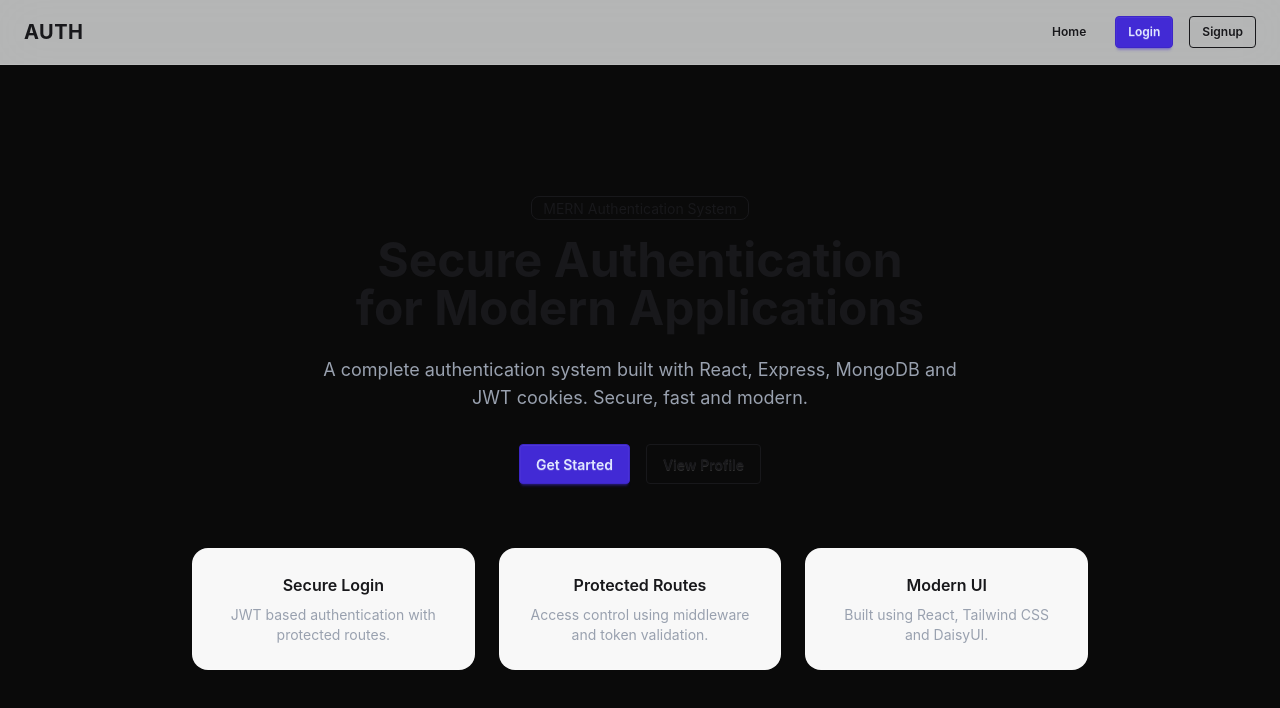
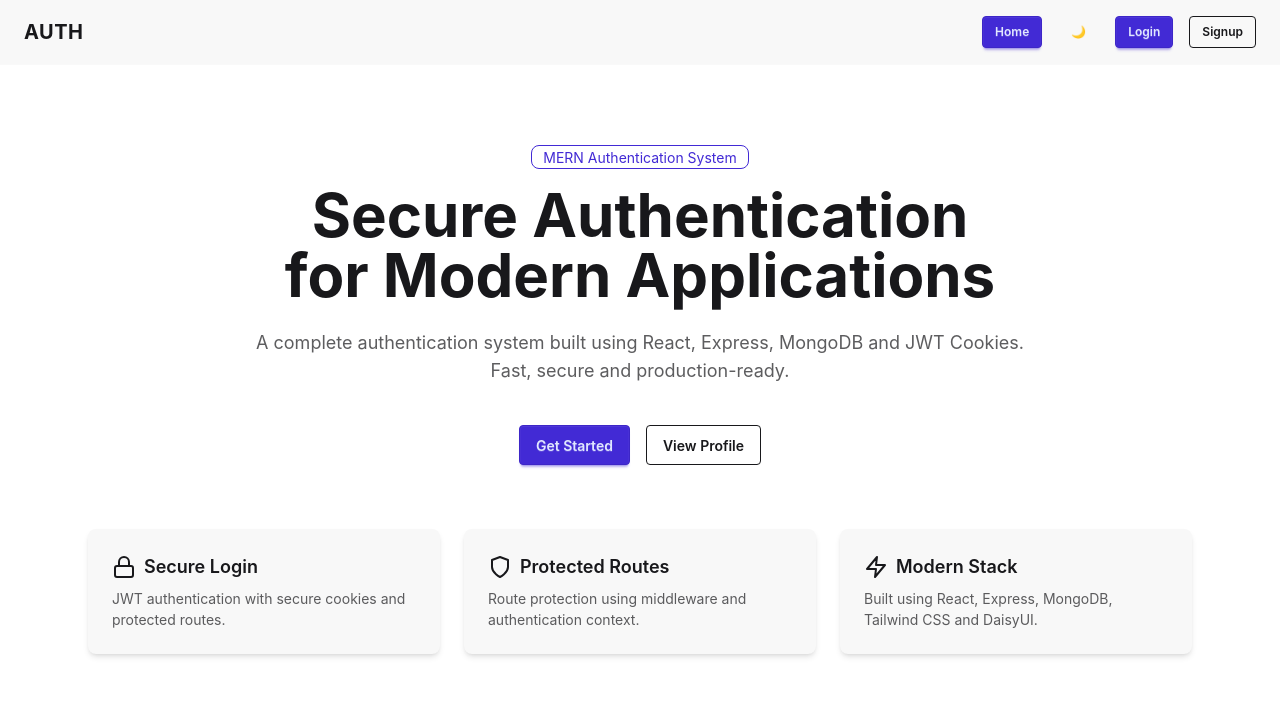
Before and after one commit to Prathviesh1211/mern-auth-practice, a React app in the folder frontend/: page / in a window 1280 px wide. Shown: the top 708 px of the page. Built offline with nearby package versions, Linux system fonts and the light colour scheme; no server answers; the HTML template or start-up script is replaced by a standard one.

Commit message:
Add Theme Toggle with context

```diff
--- a/frontend/package.json
+++ b/frontend/package.json
@@ -13,6 +13,7 @@
     "axios": "^1.17.0",
     "react": "^19.2.6",
     "react-dom": "^19.2.6",
+    "react-icons": "^5.6.0",
     "react-router-dom": "^7.17.0",
     "sonner": "^2.0.7"
   },
--- a/frontend/src/App.jsx
+++ b/frontend/src/App.jsx
@@ -8,7 +8,7 @@ import ProtectedRoute from "./components/ProtectedRoute";
 
 function App() {
   return (
-    <div className="min-h-screen bg-neutral-950 relative overflow-hidden">
+    <div className="min-h-screen bg-base-100/70 text-base-content relative overflow-hidden">
       {/* <div className="absolute top-0 left-0 h-96 w-96 rounded-full bg-blue-500/10 blur-3xl"> */}
       <Navbar />
       <Routes>
--- a/frontend/src/components/Navbar.jsx
+++ b/frontend/src/components/Navbar.jsx
@@ -1,12 +1,14 @@
 import { Link } from "react-router-dom";
 import { toast } from "sonner";
 import { logoutUser } from "../services/authServices";
-import { useNavigate } from "react-router-dom";
+import { useNavigate, NavLink } from "react-router-dom";
 import useAuth from "../hooks/useAuth";
+import useTheme from "../hooks/useTheme";
 
 const Navbar = () => {
   const navigate = useNavigate();
-  const { setUser, setIsAuthenticated,isAuthenticated } = useAuth();
+  const { setUser, setIsAuthenticated, isAuthenticated } = useAuth();
+  const { theme, toggleTheme } = useTheme();
 
   const handleLogout = async () => {
     try {
@@ -23,22 +25,40 @@ const Navbar = () => {
   };
 
   return (
-    <nav className="sticky top-0 z-50 border-b border-white/10 bg-base-100/70 backdrop-blur-xl">
+    <nav className="sticky top-0 z-50 border-b border-white/10 bg-base-200 backdrop-blur-xl">
       <div className="max-w-7xl mx-auto px-6 h-16 flex items-center justify-between">
         <Link to="/" className="text-xl font-bold tracking-wide">
           AUTH
         </Link>
 
         <div className="flex items-center gap-4">
-          <Link to="/" className="btn btn-ghost btn-sm">
+          <NavLink
+            to="/"
+            className={({ isActive }) =>
+              isActive
+                ? "btn btn-primary btn-sm pointer-events-none"
+                : "btn btn-ghost btn-sm"
+            }
+          >
             Home
-          </Link>
+          </NavLink>
+
+          <button className="btn btn-ghost btn-sm" onClick={toggleTheme}>
+            {theme === "light" ? "🌙" : "☀️"}
+          </button>
 
           {isAuthenticated ? (
             <>
-              <Link to="/profile" className="btn btn-ghost btn-sm">
+              <NavLink
+                to="/profile"
+                className={({ isActive }) =>
+                  isActive
+                    ? "btn btn-primary btn-sm pointer-events-none"
+                    : "btn btn-ghost btn-sm"
+                }
+              >
                 Profile
-              </Link>
+              </NavLink>
 
               <button className="btn btn-primary btn-sm" onClick={handleLogout}>
                 Logout
--- /dev/null
+++ b/frontend/src/context/ThemeContext.jsx
@@ -0,0 +1,39 @@
+import { createContext, useEffect, useState } from "react";
+
+export const ThemeContext = createContext();
+
+export const ThemeProvider = ({ children }) => {
+
+  const [theme, setTheme] = useState(
+    localStorage.getItem("theme") || "light"
+  );
+
+  useEffect(() => {
+    document.documentElement.setAttribute(
+      "data-theme",
+      theme
+    );
+
+    localStorage.setItem("theme", theme);
+
+  }, [theme]);
+
+  const toggleTheme = () => {
+    setTheme(
+      theme === "light"
+        ? "dark"
+        : "light"
+    );
+  };
+
+  return (
+    <ThemeContext.Provider
+      value={{
+        theme,
+        toggleTheme
+      }}
+    >
+      {children}
+    </ThemeContext.Provider>
+  );
+};
--- /dev/null
+++ b/frontend/src/hooks/useTheme.jsx
@@ -0,0 +1,8 @@
+import { useContext } from "react";
+import { ThemeContext } from "../context/ThemeContext.jsx";
+
+const useTheme = () => {
+  return useContext(ThemeContext);
+};
+
+export default useTheme;
--- a/frontend/src/main.jsx
+++ b/frontend/src/main.jsx
@@ -1,18 +1,21 @@
-import { StrictMode } from 'react'
-import { createRoot } from 'react-dom/client'
-import './index.css'
-import App from './App.jsx'
-import {BrowserRouter} from "react-router-dom"
-import { Toaster } from 'sonner';
-import {AuthProvider} from "./context/AuthContext.jsx"
+import { StrictMode } from "react";
+import { createRoot } from "react-dom/client";
+import "./index.css";
+import App from "./App.jsx";
+import { BrowserRouter } from "react-router-dom";
+import { Toaster } from "sonner";
+import { AuthProvider } from "./context/AuthContext.jsx";
+import { ThemeProvider } from "./context/ThemeContext.jsx";
 
-createRoot(document.getElementById('root')).render(
+createRoot(document.getElementById("root")).render(
   <StrictMode>
     <BrowserRouter>
-    <AuthProvider>
-    <App />
-    <Toaster richColors position="top-right" />
-    </AuthProvider>
+      <AuthProvider>
+        <ThemeProvider>
+          <App />
+        </ThemeProvider>
+        <Toaster richColors position="top-right" />
+      </AuthProvider>
     </BrowserRouter>
-  </StrictMode>
-)
+  </StrictMode>,
+);
--- a/frontend/src/pages/Homepage.jsx
+++ b/frontend/src/pages/Homepage.jsx
@@ -1,72 +1,76 @@
 import { useNavigate } from "react-router-dom";
-
+import { FiLock, FiShield, FiZap } from "react-icons/fi";
 const Home = () => {
-
   const navigate = useNavigate();
 
   return (
-    <div className="min-h-[calc(100vh-64px)] flex items-center justify-center px-4">
-      <div className="max-w-4xl text-center">
+    <div className="min-h-[calc(100vh-64px)] bg-base-100">
+      <div className="max-w-6xl mx-auto px-6 py-20">
+        <div className="text-center mb-16">
+          <div className="badge badge-primary badge-outline mb-4">
+            MERN Authentication System
+          </div>
 
-        <span className="badge badge-outline mb-4">
-          MERN Authentication System
-        </span>
-
-        <h1 className="text-5xl font-bold mb-6">
+          <h1 className="text-5xl md:text-6xl font-bold mb-6 text-base-content">
             Secure Authentication
             <br />
             for Modern Applications
           </h1>
 
-        <p className="text-lg text-gray-400 max-w-2xl mx-auto mb-8">
-          A complete authentication system built with React, Express,
-          MongoDB and JWT cookies. Secure, fast and modern.
+          <p className="text-lg text-base-content/70 max-w-3xl mx-auto mb-10">
+            A complete authentication system built using React, Express, MongoDB
+            and JWT Cookies. Fast, secure and production-ready.
           </p>
 
-        <div className="flex justify-center gap-4 mb-16">
-          <button className="btn btn-primary" onClick={()=>navigate("/signup")}>
+          <div className="flex flex-col sm:flex-row justify-center gap-4">
+            <button
+              className="btn btn-primary"
+              onClick={() => navigate("/signup")}
+            >
               Get Started
             </button>
 
-          <button className="btn btn-outline" onClick={()=>navigate("/profile")}>
+            <button
+              className="btn btn-outline"
+              onClick={() => navigate("/profile")}
+            >
               View Profile
             </button>
           </div>
+        </div>
 
         <div className="grid md:grid-cols-3 gap-6">
+          <div className="card bg-base-200 shadow-md hover:shadow-xl transition-all duration-300">
+            <div className="card-body">
 
-          <div className="rounded-2xl border border-white/10 bg-base-200 backdrop-blur-xl p-6">
-            <h3 className="font-semibold mb-2">
-              Secure Login
-            </h3>
+              <h3 className="card-title"> <FiLock size={24} />Secure Login</h3>
 
-            <p className="text-sm text-gray-400">
-              JWT based authentication with protected routes.
+              <p className="text-base-content/70">
+                JWT authentication with secure cookies and protected routes.
               </p>
             </div>
+          </div>
 
-          <div className="rounded-2xl border border-white/10 bg-base-200 backdrop-blur-xl p-6">
-            <h3 className="font-semibold mb-2">
-              Protected Routes
-            </h3>
+          <div className="card bg-base-200 shadow-md hover:shadow-xl transition-all duration-300">
+            <div className="card-body">
+              <h3 className="card-title"><FiShield size={24} /> Protected Routes</h3>
 
-            <p className="text-sm text-gray-400">
-              Access control using middleware and token validation.
+              <p className="text-base-content/70">
+                Route protection using middleware and authentication context.
               </p>
             </div>
+          </div>
 
-          <div className="rounded-2xl border border-white/10 bg-base-200 backdrop-blur-xl p-6">
-            <h3 className="font-semibold mb-2">
-              Modern UI
-            </h3>
+          <div className="card bg-base-200 shadow-md hover:shadow-xl transition-all duration-300">
+            <div className="card-body">
+              <h3 className="card-title"><FiZap size={24} /> Modern Stack</h3>
 
-            <p className="text-sm text-gray-400">
-              Built using React, Tailwind CSS and DaisyUI.
+              <p className="text-base-content/70">
+                Built using React, Express, MongoDB, Tailwind CSS and DaisyUI.
               </p>
             </div>
-
           </div>
-
+        </div>
       </div>
     </div>
   );
--- a/frontend/src/pages/Signup.jsx
+++ b/frontend/src/pages/Signup.jsx
@@ -52,7 +52,7 @@ const Signup = () => {
   return (
     <div className="min-h-screen flex items-center justify-center px-4">
 
-      <div className="card w-full max-w-md bg-base-200 shadow-xl">
+      <div className="card w-full max-w-md bg-white/5 shadow-xl">
 
         <div className="card-body">
 
```
Also changed, not shown: frontend/src/pages/Login.jsx (+56 -22 lines), 1 other file (tests, documents, lock files or other folders). Lines whose indentation alone changed are shown as unchanged.
